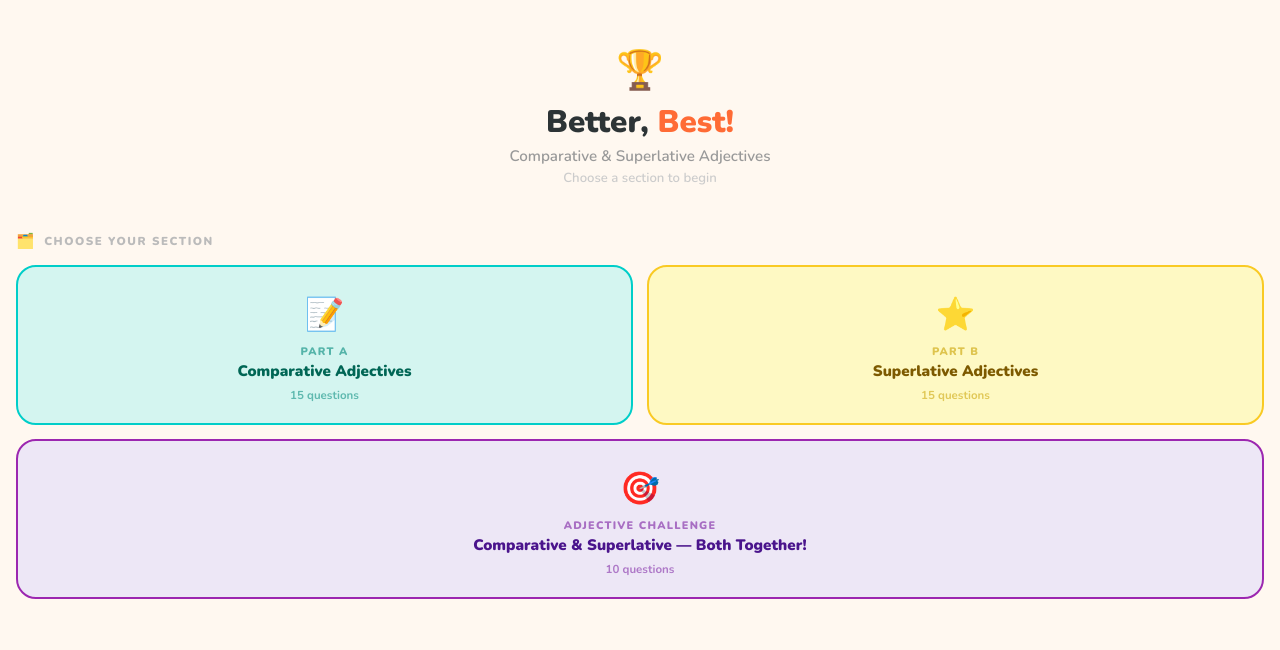
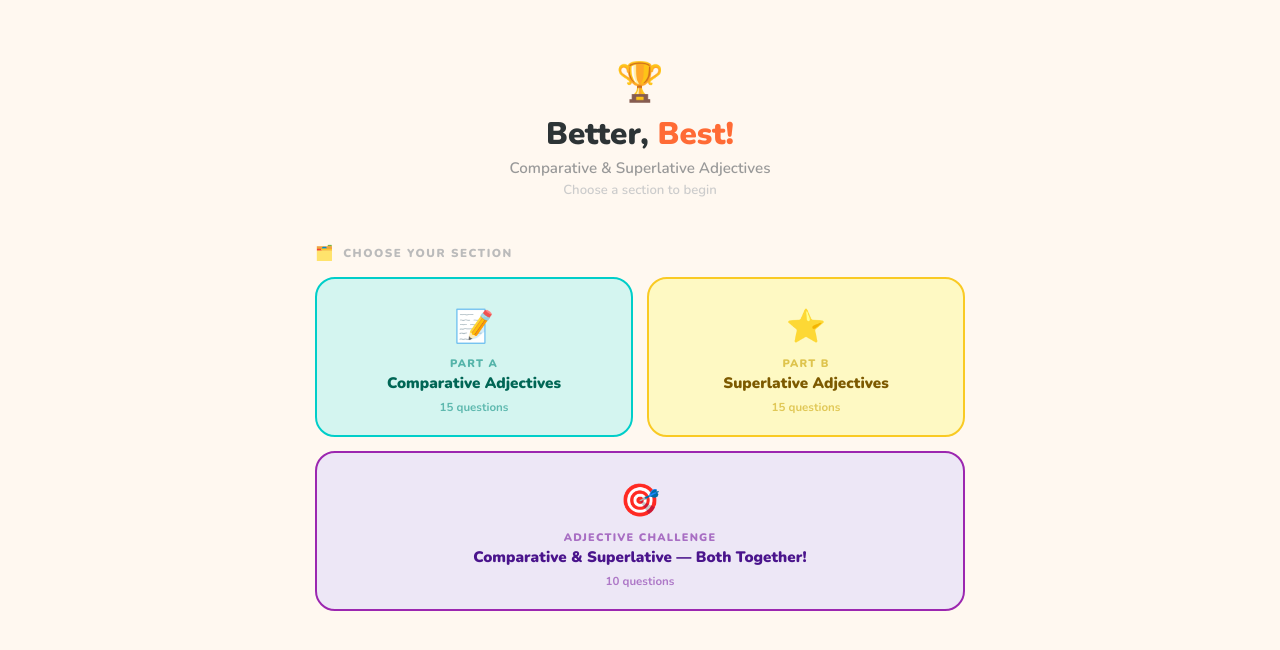
Before and after one commit to AgarutanPrint/comparative-superlative-quiz, a plain HTML site: page index.html in a window 1280 px wide. Drawn offline with nearby package versions, Linux system fonts and the light colour scheme.

Commit message:
index.html

```diff
--- a/index.html
+++ b/index.html
@@ -7,9 +7,16 @@
 <style>
 @import url('https://fonts.googleapis.com/css2?family=Nunito:wght@400;600;700;800;900&display=swap');
 *{box-sizing:border-box;margin:0;padding:0;}
-body{font-family:'Nunito',sans-serif;background:#fff8f0;min-height:100vh;padding:16px;color:#333;}
+body{font-family:'Nunito',sans-serif;background:#fff8f0;min-height:100vh;padding:16px;color:#333;display:flex;justify-content:center;align-items:flex-start;}
 
-/* ── MENU ── */
+/* ── NEW LAYOUT WRAPPER (Matches style in 1.png) ── */
+.app-container {
+  width: 100%;
+  max-width: 650px; /* Limits the stretch on PC monitors */
+  margin: 0 auto;
+  padding-top: 12px;
+}
+
 .page{display:none;}
 .page.active{display:block;}
 
@@ -188,6 +195,8 @@ body{font-family:'Nunito',sans-serif;background:#fff8f0;min-height:100vh;padding
 </head>
 <body>
 
+<div class="app-container">
+
   <!-- ══════════ MENU ══════════ -->
   <div class="page active" id="menuPage">
     <div class="main-header">
@@ -255,6 +264,8 @@ body{font-family:'Nunito',sans-serif;background:#fff8f0;min-height:100vh;padding
         <button class="rbtn rbtn-menu"  onclick="goMenu()">🏠 Back to Menu</button>
       </div>
     </div>
+  </div>
+
 </div>
 
 <script>
@@ -513,7 +524,7 @@ function updateProgress(){
 function updateStrip(){
   document.getElementById('stripCorrect').textContent = numCorrect;
   document.getElementById('stripWrong').textContent   = numWrong;
-  document.getElementById('stripPts').textContent     = numCorrect*10;
+  document.getElementById('stripPts').textContent      = numCorrect*10;
 }
 
 // ═══════════════════════════════════════
```
Lines whose indentation alone changed are shown as unchanged.
